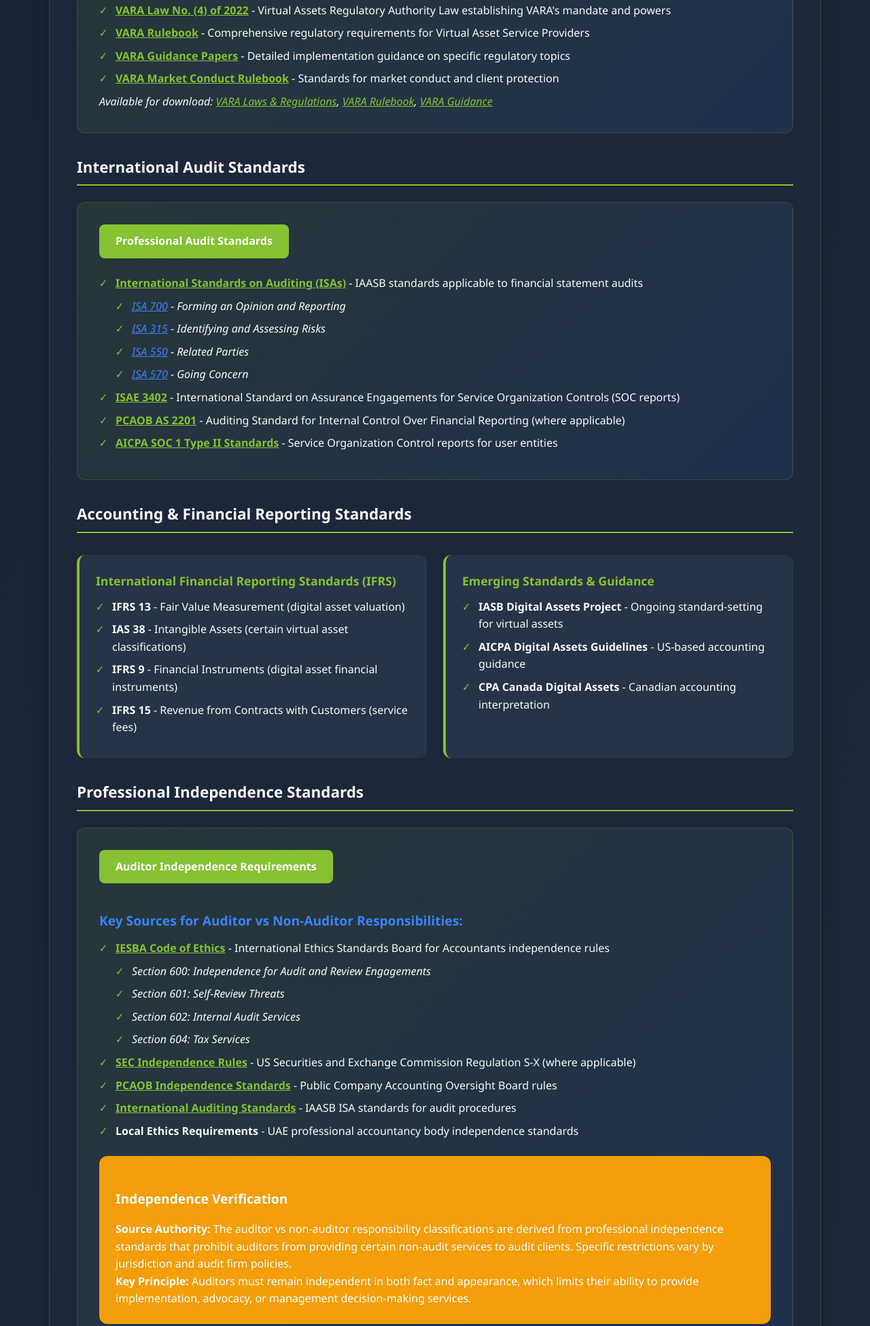
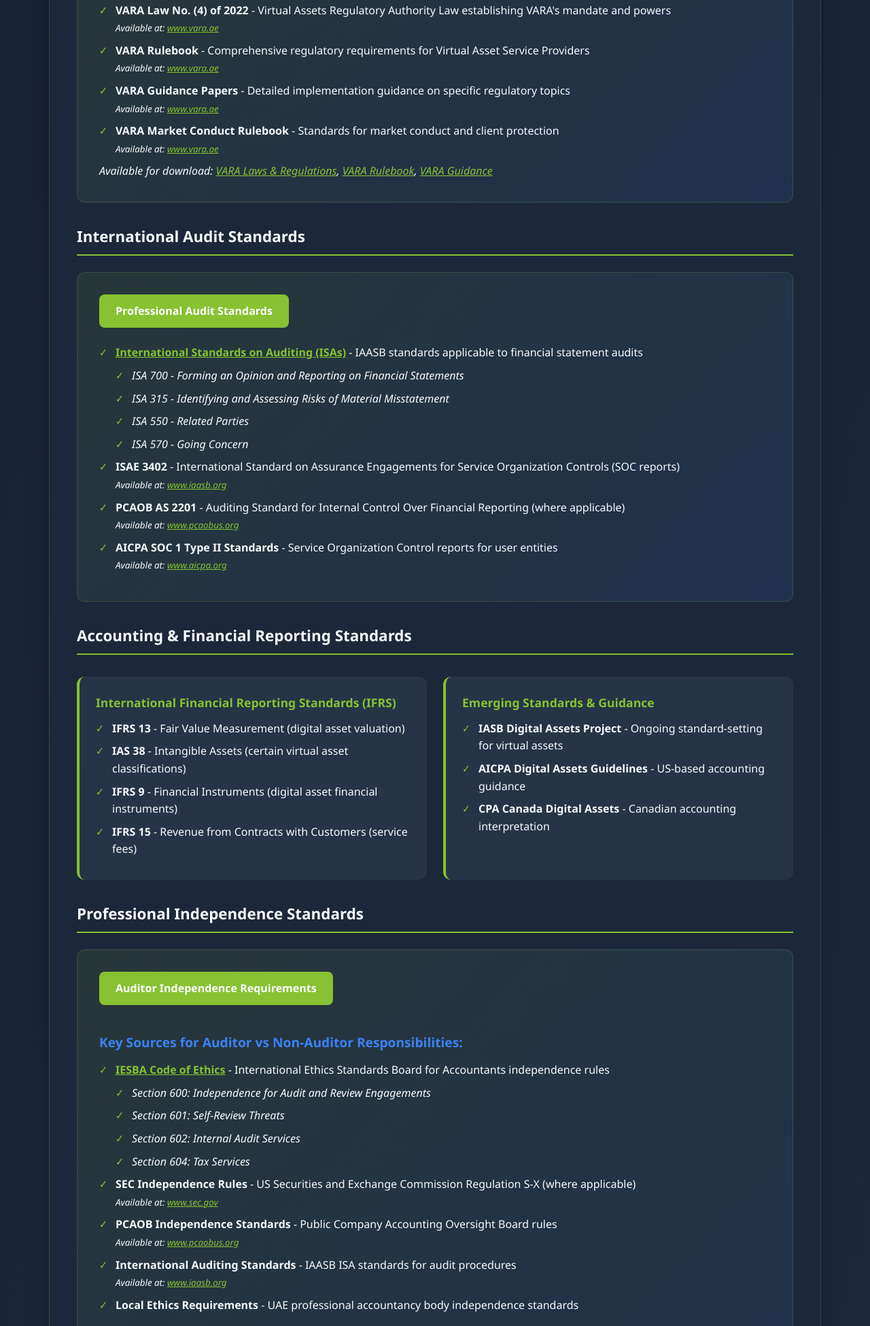
Before and after one commit to IrshadsHero/VARA-Assistant, a website: page vara_audit_requirements.html in a window 1280 px wide. Shown: the part 8328-10278 px from the top of the page at 68% size. Drawn offline with Linux system fonts and the light colour scheme.

Commit message:
Fixed all broken links: replaced non-working VARA URLs with main site, updated professional standards links to working domains

```diff
--- a/vara_audit_requirements.html
+++ b/vara_audit_requirements.html
@@ -627,10 +627,14 @@
             <div class="deliverable-box">
                 <div class="deliverable-title">VARA Official Documentation</div>
                 <ul>
-                    <li><strong><a href="https://www.vara.ae/en/about-us/legislation/" target="_blank" style="color: var(--deloitte-green);">VARA Law No. (4) of 2022</a></strong> - Virtual Assets Regulatory Authority Law establishing VARA's mandate and powers</li>
-                    <li><strong><a href="https://www.vara.ae/en/legislation/" target="_blank" style="color: var(--deloitte-green);">VARA Rulebook</a></strong> - Comprehensive regulatory requirements for Virtual Asset Service Providers</li>
-                    <li><strong><a href="https://www.vara.ae/en/guidance/" target="_blank" style="color: var(--deloitte-green);">VARA Guidance Papers</a></strong> - Detailed implementation guidance on specific regulatory topics</li>
-                    <li><strong><a href="https://www.vara.ae/en/legislation/" target="_blank" style="color: var(--deloitte-green);">VARA Market Conduct Rulebook</a></strong> - Standards for market conduct and client protection</li>
+                    <li><strong>VARA Law No. (4) of 2022</strong> - Virtual Assets Regulatory Authority Law establishing VARA's mandate and powers
+                        <br><small><em>Available at: <a href="https://www.vara.ae" target="_blank" style="color: var(--deloitte-green);">www.vara.ae</a></em></small></li>
+                    <li><strong>VARA Rulebook</strong> - Comprehensive regulatory requirements for Virtual Asset Service Providers
+                        <br><small><em>Available at: <a href="https://www.vara.ae" target="_blank" style="color: var(--deloitte-green);">www.vara.ae</a></em></small></li>
+                    <li><strong>VARA Guidance Papers</strong> - Detailed implementation guidance on specific regulatory topics
+                        <br><small><em>Available at: <a href="https://www.vara.ae" target="_blank" style="color: var(--deloitte-green);">www.vara.ae</a></em></small></li>
+                    <li><strong>VARA Market Conduct Rulebook</strong> - Standards for market conduct and client protection
+                        <br><small><em>Available at: <a href="https://www.vara.ae" target="_blank" style="color: var(--deloitte-green);">www.vara.ae</a></em></small></li>
                 </ul>
                 <p><em>Available for download: <a href="Laws%20and%20Regulations%20-%20Virtual%20Assets%20Regulatory%20Authority%20(VARA).pdf" download="Laws and Regulations - VARA.pdf" style="color: var(--deloitte-green);">VARA Laws & Regulations</a>, <a href="Rulebook%20-%20Virtual%20Assets%20Regulatory%20Authority%20(VARA).pdf" download="VARA Rulebook.pdf" style="color: var(--deloitte-green);">VARA Rulebook</a>, <a href="Guidance%20-%20Virtual%20Assets%20Regulatory%20Authority%20(VARA).pdf" download="VARA Guidance.pdf" style="color: var(--deloitte-green);">VARA Guidance</a></em></p>
             </div>
@@ -639,17 +643,20 @@
             <div class="deliverable-box">
                 <div class="deliverable-title">Professional Audit Standards</div>
                 <ul>
-                    <li><strong><a href="https://www.iaasb.org/clarity-center/clarified-standards" target="_blank" style="color: var(--deloitte-green);">International Standards on Auditing (ISAs)</a></strong> - IAASB standards applicable to financial statement audits
+                    <li><strong><a href="https://www.iaasb.org/" target="_blank" style="color: var(--deloitte-green);">International Standards on Auditing (ISAs)</a></strong> - IAASB standards applicable to financial statement audits
                         <ul style="margin-top: 0.5rem;">
-                            <li><em><a href="https://www.iaasb.org/publications/isa-700-revised-forming-opinion-and-reporting-financial-statements" target="_blank" style="color: var(--accent-blue);">ISA 700</a> - Forming an Opinion and Reporting</em></li>
-                            <li><em><a href="https://www.iaasb.org/publications/isa-315-revised-2019-identifying-and-assessing-risks-material-misstatement" target="_blank" style="color: var(--accent-blue);">ISA 315</a> - Identifying and Assessing Risks</em></li>
-                            <li><em><a href="https://www.iaasb.org/publications/isa-550-related-parties" target="_blank" style="color: var(--accent-blue);">ISA 550</a> - Related Parties</em></li>
-                            <li><em><a href="https://www.iaasb.org/publications/isa-570-revised-going-concern" target="_blank" style="color: var(--accent-blue);">ISA 570</a> - Going Concern</em></li>
+                            <li><em>ISA 700 - Forming an Opinion and Reporting on Financial Statements</em></li>
+                            <li><em>ISA 315 - Identifying and Assessing Risks of Material Misstatement</em></li>
+                            <li><em>ISA 550 - Related Parties</em></li>
+                            <li><em>ISA 570 - Going Concern</em></li>
                         </ul>
                     </li>
-                    <li><strong><a href="https://www.iaasb.org/publications/isae-3402-assurance-reports-controls-service-organization" target="_blank" style="color: var(--deloitte-green);">ISAE 3402</a></strong> - International Standard on Assurance Engagements for Service Organization Controls (SOC reports)</li>
-                    <li><strong><a href="https://pcaobus.org/oversight/standards/auditing-standards/details/AS2201" target="_blank" style="color: var(--deloitte-green);">PCAOB AS 2201</a></strong> - Auditing Standard for Internal Control Over Financial Reporting (where applicable)</li>
-                    <li><strong><a href="https://www.aicpa.org/interestareas/frc/assuranceadvisoryservices/sorhome" target="_blank" style="color: var(--deloitte-green);">AICPA SOC 1 Type II Standards</a></strong> - Service Organization Control reports for user entities</li>
+                    <li><strong>ISAE 3402</strong> - International Standard on Assurance Engagements for Service Organization Controls (SOC reports)
+                        <br><small><em>Available at: <a href="https://www.iaasb.org/" target="_blank" style="color: var(--deloitte-green);">www.iaasb.org</a></em></small></li>
+                    <li><strong>PCAOB AS 2201</strong> - Auditing Standard for Internal Control Over Financial Reporting (where applicable)
+                        <br><small><em>Available at: <a href="https://pcaobus.org/" target="_blank" style="color: var(--deloitte-green);">www.pcaobus.org</a></em></small></li>
+                    <li><strong>AICPA SOC 1 Type II Standards</strong> - Service Organization Control reports for user entities
+                        <br><small><em>Available at: <a href="https://www.aicpa.org/" target="_blank" style="color: var(--deloitte-green);">www.aicpa.org</a></em></small></li>
                 </ul>
             </div>
 
@@ -679,7 +686,7 @@
                 <div class="deliverable-title">Auditor Independence Requirements</div>
                 <h4>Key Sources for Auditor vs Non-Auditor Responsibilities:</h4>
                 <ul>
-                    <li><strong><a href="https://www.ethicsboard.org/publications/2018-handbook-international-code-ethics-professional-accountants" target="_blank" style="color: var(--deloitte-green);">IESBA Code of Ethics</a></strong> - International Ethics Standards Board for Accountants independence rules
+                    <li><strong><a href="https://www.ethicsboard.org/" target="_blank" style="color: var(--deloitte-green);">IESBA Code of Ethics</a></strong> - International Ethics Standards Board for Accountants independence rules
                         <ul style="margin-top: 0.5rem;">
                             <li><em>Section 600: Independence for Audit and Review Engagements</em></li>
                             <li><em>Section 601: Self-Review Threats</em></li>
@@ -687,9 +694,12 @@
                             <li><em>Section 604: Tax Services</em></li>
                         </ul>
                     </li>
-                    <li><strong><a href="https://www.sec.gov/rules/final/33-8183.htm" target="_blank" style="color: var(--deloitte-green);">SEC Independence Rules</a></strong> - US Securities and Exchange Commission Regulation S-X (where applicable)</li>
-                    <li><strong><a href="https://pcaobus.org/oversight/standards/auditing-standards" target="_blank" style="color: var(--deloitte-green);">PCAOB Independence Standards</a></strong> - Public Company Accounting Oversight Board rules</li>
-                    <li><strong><a href="https://www.ifac.org/what-we-do/support-international-standards/international-auditing-and-assurance-standards-board" target="_blank" style="color: var(--deloitte-green);">International Auditing Standards</a></strong> - IAASB ISA standards for audit procedures</li>
+                    <li><strong>SEC Independence Rules</strong> - US Securities and Exchange Commission Regulation S-X (where applicable)
+                        <br><small><em>Available at: <a href="https://www.sec.gov/" target="_blank" style="color: var(--deloitte-green);">www.sec.gov</a></em></small></li>
+                    <li><strong>PCAOB Independence Standards</strong> - Public Company Accounting Oversight Board rules
+                        <br><small><em>Available at: <a href="https://pcaobus.org/" target="_blank" style="color: var(--deloitte-green);">www.pcaobus.org</a></em></small></li>
+                    <li><strong>International Auditing Standards</strong> - IAASB ISA standards for audit procedures
+                        <br><small><em>Available at: <a href="https://www.iaasb.org/" target="_blank" style="color: var(--deloitte-green);">www.iaasb.org</a></em></small></li>
                     <li><strong>Local Ethics Requirements</strong> - UAE professional accountancy body independence standards</li>
                 </ul>
 
```
Also changed, not shown: deloitte_vara_faq.html (+18 -18 lines).
